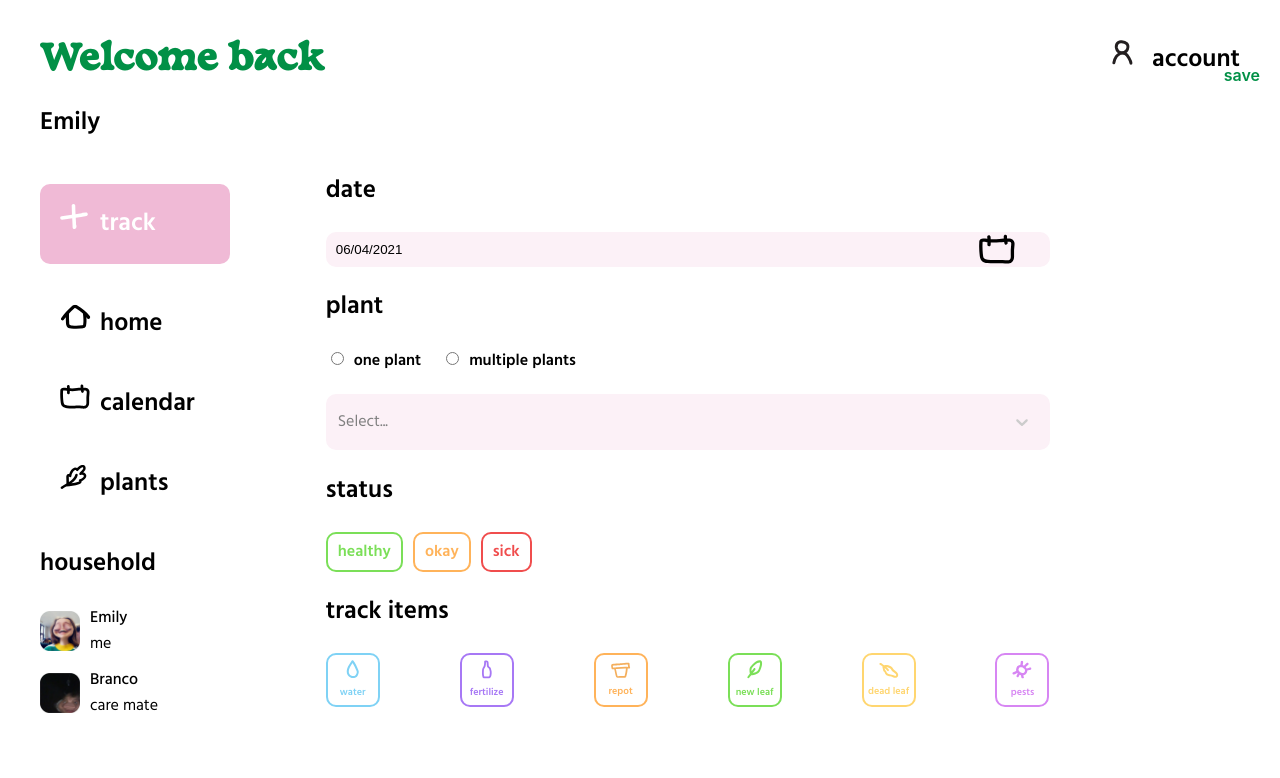
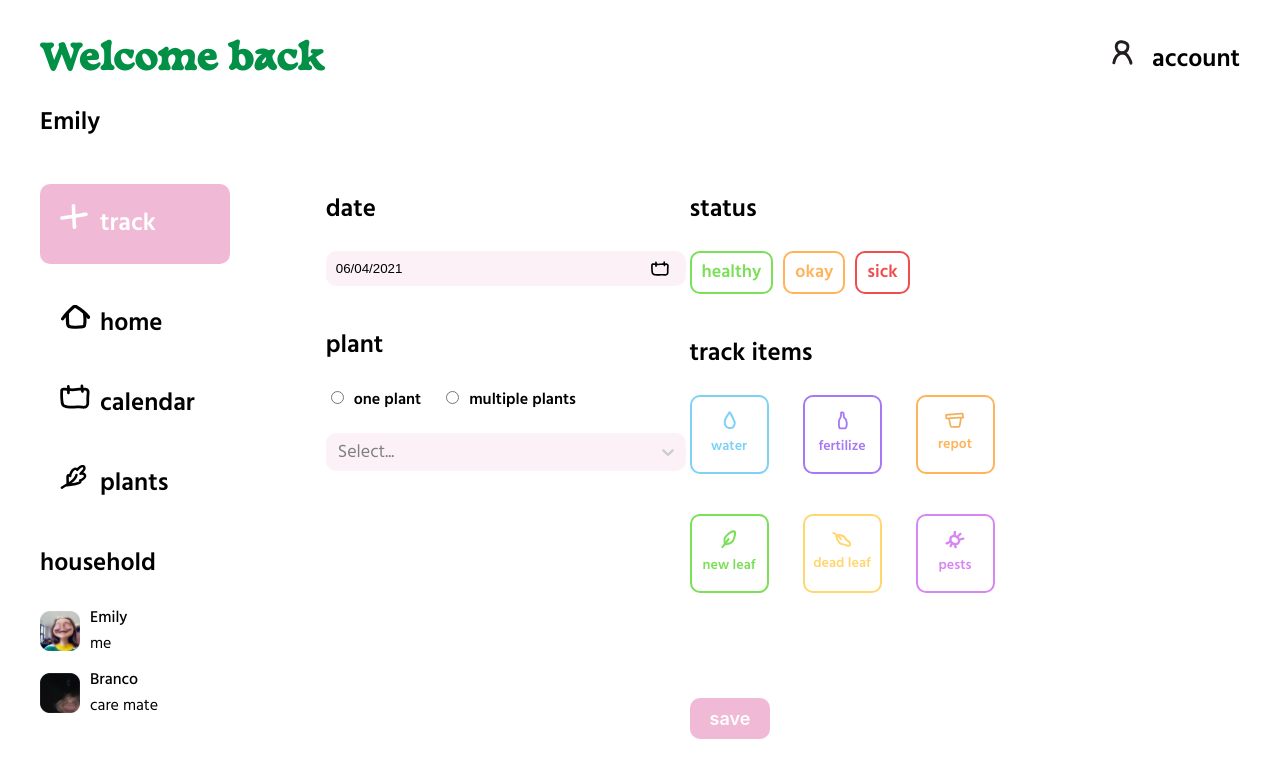
Before and after one commit to emilyberghen/hoya, a React (Create React App) app: page /track in a window 1280 px wide. Shown: the top 778 px of the page. Built offline with nearby package versions, Linux system fonts and the light colour scheme.

Commit message:
desktop styling track

```diff
--- a/src/App.scss
+++ b/src/App.scss
@@ -175,6 +175,7 @@ main {
     position: relative;
     border-radius: $border-radius;
     display: flex;
+    align-items: center;
     padding: $margin-s;
     margin-bottom: $margin-m;
 
@@ -183,13 +184,11 @@ main {
     }
 
     h3 {
-      margin: 0;
-      line-height: 1.4;
+      margin: $margin-xs 0 0;
       font-size: $font-size-m;
     }
 
     p {
-      line-height: 1.4;
       font-size: $font-size-s;
     }
 
@@ -400,7 +399,11 @@ main {
     width: calc(100% - 20px);
   }
 
-  .react-select__control,
+  .react-select__control {
+    border: none;
+    background-color: $color-secondary-light;
+    border-radius: $border-radius;
+  }
   .react-datepicker__input-container input {
     border: none;
     background-color: $color-secondary-light;
@@ -427,7 +430,7 @@ main {
     display: none;
   }
   .react-select__value-container {
-    padding: 0;
+    padding: 0 $margin-s;
   }
 }
 
@@ -526,6 +529,15 @@ main {
   }
   h3 {
     margin-bottom: $margin-s;
+  }
+
+  main {
+    p,
+    span,
+    label,
+    div {
+      font-size: $font-size-l;
+    }
   }
 
   .desktop {
@@ -705,6 +717,22 @@ main {
     }
   }
 
+  .track-items {
+    flex-wrap: wrap;
+    width: 305px;
+
+    section {
+      width: 75px;
+      height: 75px;
+      margin: 0 0 $margin-l;
+    }
+
+    p {
+      margin-top: $margin-xs;
+      font-size: $font-size-s;
+    }
+  }
+
   main .plants {
     display: grid;
     grid-template-columns: repeat(2, 160px);
@@ -737,6 +765,57 @@ main {
       }
     }
   }
+
+  main .track {
+    display: flex;
+    justify-content: space-between;
+
+    h2 {
+      margin-top: $margin-l;
+    }
+
+    .left,
+    .right {
+      width: 360px;
+    }
+
+    .submit {
+      position: relative;
+      right: 0;
+      font-size: $font-size-l;
+      display: inline-block;
+      padding: $margin-s $margin-m;
+      background-color: $color-secondary;
+      color: $color-light;
+      border-radius: $border-radius;
+    }
+  }
+
+  .account {
+    .users {
+      display: flex;
+      align-items: flex-start;
+      justify-content: space-between;
+    }
+
+    .admin .user img {
+      width: 80px;
+    }
+
+    .admin,
+    .household,
+    .settings {
+      width: 360px;
+    }
+
+    .settings {
+      margin: $margin-l 0;
+    }
+
+    h2 {
+      margin-top: 0;
+    }
+  }
 }
 
 @media (min-width: 1500px) {
--- a/src/pages/Account.js
+++ b/src/pages/Account.js
@@ -6,6 +6,8 @@ import UserAccount from "./../components/users/UserAccount";
 const AccountPage = () => {
   return (
     <div className="account">
+      <div className="users">
+        <div className="admin">
           {data.map((user, key) => {
             if (user.type === "admin") {
               return <UserAccount key={key} {...user} />;
@@ -15,6 +17,7 @@ const AccountPage = () => {
           })}
 
           <p>change password</p>
+        </div>
 
         <div className="household">
           <h2>household</h2>
@@ -25,6 +28,7 @@ const AccountPage = () => {
               return false;
             }
           })}
+        </div>
       </div>
 
       <div className="settings">
--- a/src/pages/Track.js
+++ b/src/pages/Track.js
@@ -15,6 +15,7 @@ const TrackPage = () => {
 
   return (
     <form className="track">
+      <div className="left">
         <h2>date</h2>
         <DatePicker
           selected={startDate}
@@ -37,7 +38,9 @@ const TrackPage = () => {
           className="react-select"
           classNamePrefix="react-select"
         />
+      </div>
 
+      <div className="right">
         <h2>status</h2>
         <div className="status">
           <p className="healthy">healthy</p>
@@ -51,6 +54,7 @@ const TrackPage = () => {
         </div>
 
         <div className="submit">save</div>
+      </div>
     </form>
   );
 };
```
Lines whose indentation alone changed are shown as unchanged.
